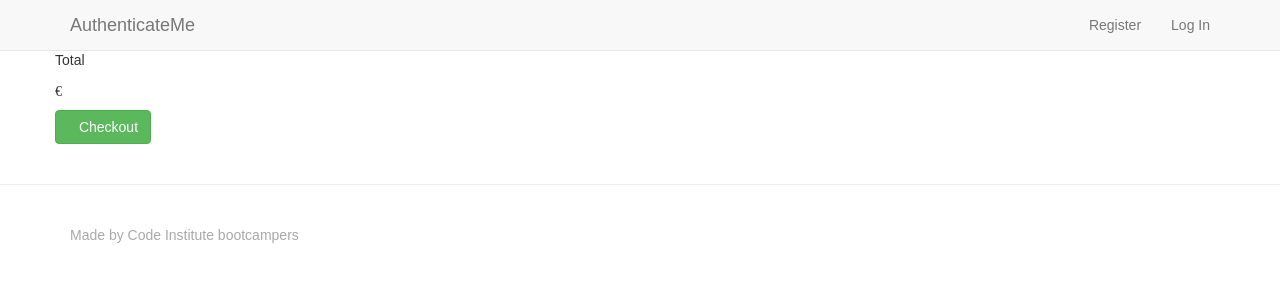
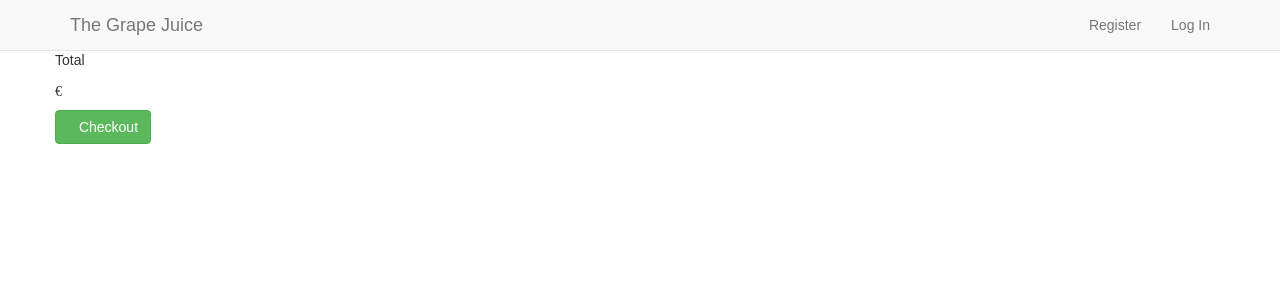
Before and after one commit to jamaral14/Full-Stack-Frameworks-with-Django-Milestone-Project, a Django app: template cart/templates/cart.html in a window 1280 px wide. Shown: the top 300 px of the page. Run offline with Django 3.2, Linux system fonts and the light colour scheme; the template is opened without the code that fills it, so the values that code supplies are empty; some libraries are stand-ins or nearby versions; some web fonts are replaced.

Commit message:
Changed title and navbar-brand

```diff
--- a/templates/base.html
+++ b/templates/base.html
@@ -5,7 +5,7 @@
     <meta charset="UTF-8">
     <meta name="viewport" content="width=device-width, initial-scale=1.0">
     <meta http-equiv="X-UA-Compatible" content="ie=edge">
-    <title>AuthenticateMe</title>
+    <title>E-commerce</title>
     <link rel="stylesheet" href="https://cdnjs.cloudflare.com/ajax/libs/bootswatch/3.3.7/cerulean/bootstrap.min.css">
     <link rel="stylesheet" href="{% static 'css/custom.css' %}">
     <script src="https://cdnjs.cloudflare.com/ajax/libs/jquery/3.2.1/jquery.min.js"></script>
@@ -22,7 +22,7 @@
                     <span class="icon-bar"></span>
                     <span class="icon-bar"></span>
                 </button>
-                <a class="navbar-brand" href="/">AuthenticateMe</a>
+                <a class="navbar-brand" href="/">The Grape Juice</a>
             </div>
             <div id="navbar" class="navbar-collapse collapse">
                 <ul class="nav navbar-nav navbar-right">
@@ -49,10 +49,5 @@
     <div class="container">
         {% block content %} {% endblock %}
     </div>
-    <footer>
-        <div class="container">
-            <p>Made by Code Institute bootcampers</p>
-        </div>
-    </footer>
-</body>
+    </body>
 </html>
```
